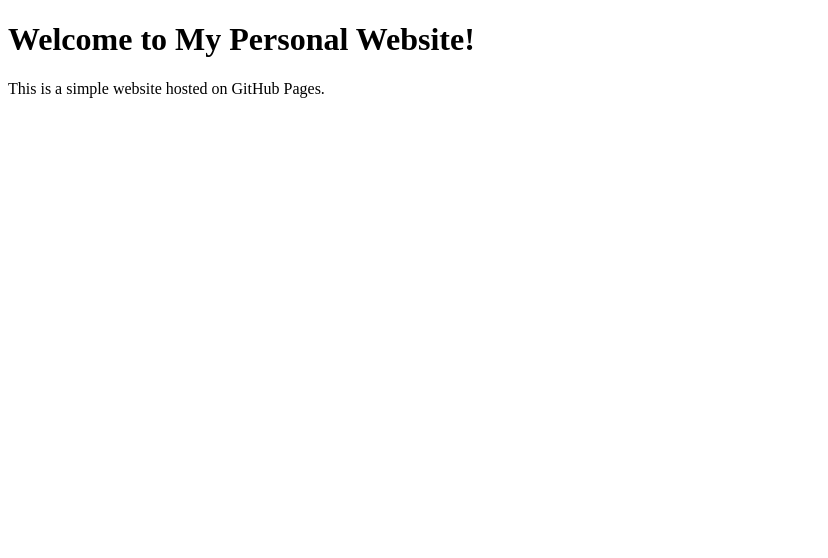
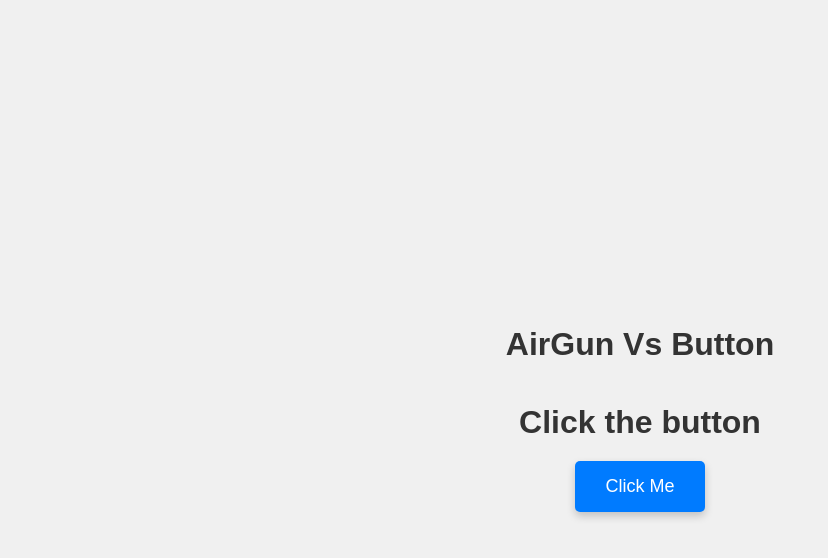
Before and after one commit to Daonhfpo/Daonhfpo.github.io, a plain HTML site: page index.html in a window 1280 px wide. Shown: the whole page, without its empty margins (0-828 px from the left). Drawn offline with Linux system fonts and the light colour scheme.

Commit message:
Update index.html

```diff
--- a/index.html
+++ b/index.html
@@ -1,12 +1,60 @@
 <!DOCTYPE html>
-<html lang='en'>
+<html lang="en">
 <head>
-    <meta charset='UTF-8'>
-    <meta name='viewport' content='width=device-width, initial-scale=1.0'>
-    <title>Your Website Title</title>
+    <meta charset="UTF-8">
+    <meta name="viewport" content="width=device-width, initial-scale=1.0">
+    <title>Realistic Button Click Example</title>
+    <style>
+        body {
+            font-family: Arial, sans-serif;
+            display: flex;
+            flex-direction: column;
+            align-items: center;
+            justify-content: center;
+            height: 100vh;
+            background-color: #f0f0f0;
+        }
+        h1 {
+            margin-bottom: 20px;
+            color: #333;
+        }
+        #clickButton {
+            padding: 15px 30px;
+            font-size: 18px;
+            cursor: pointer;
+            color: white;
+            background-color: #007BFF;
+            border: none;
+            border-radius: 5px;
+            box-shadow: 0 4px 8px rgba(0, 0, 0, 0.2);
+            transition: all 0.2s ease;
+        }
+        #clickButton:hover {
+            background-color: #0056b3;
+            box-shadow: 0 6px 12px rgba(0, 0, 0, 0.3);
+            transform: translateY(-2px);
+        }
+        #clickButton:active {
+            background-color: #004494;
+            box-shadow: 0 2px 4px rgba(0, 0, 0, 0.2);
+            transform: translateY(0);
+        }
+    </style>
 </head>
 <body>
-    <h1>Welcome to My Personal Website!</h1>
-    <p>This is a simple website hosted on GitHub Pages.</p>
+
+    <h1>AirGun Vs Button</h1>
+    <h1 id="message">Click the button</h1>
+    <button id="clickButton">Click Me</button>
+
+    <script>
+        const button = document.getElementById('clickButton');
+        const message = document.getElementById('message');
+
+        button.addEventListener('click', () => {
+            message.textContent = 'Button Clicked! Thanks!';
+        });
+    </script>
+
 </body>
 </html>
```
